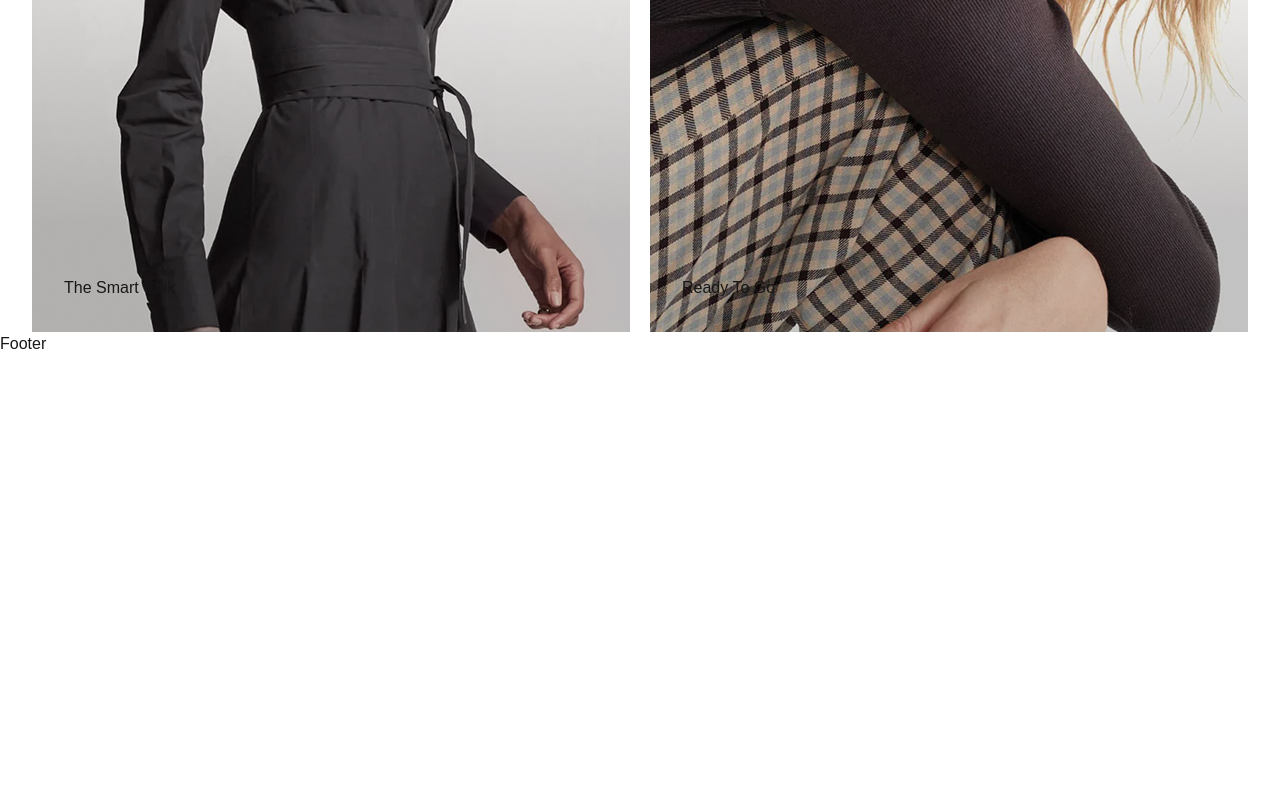
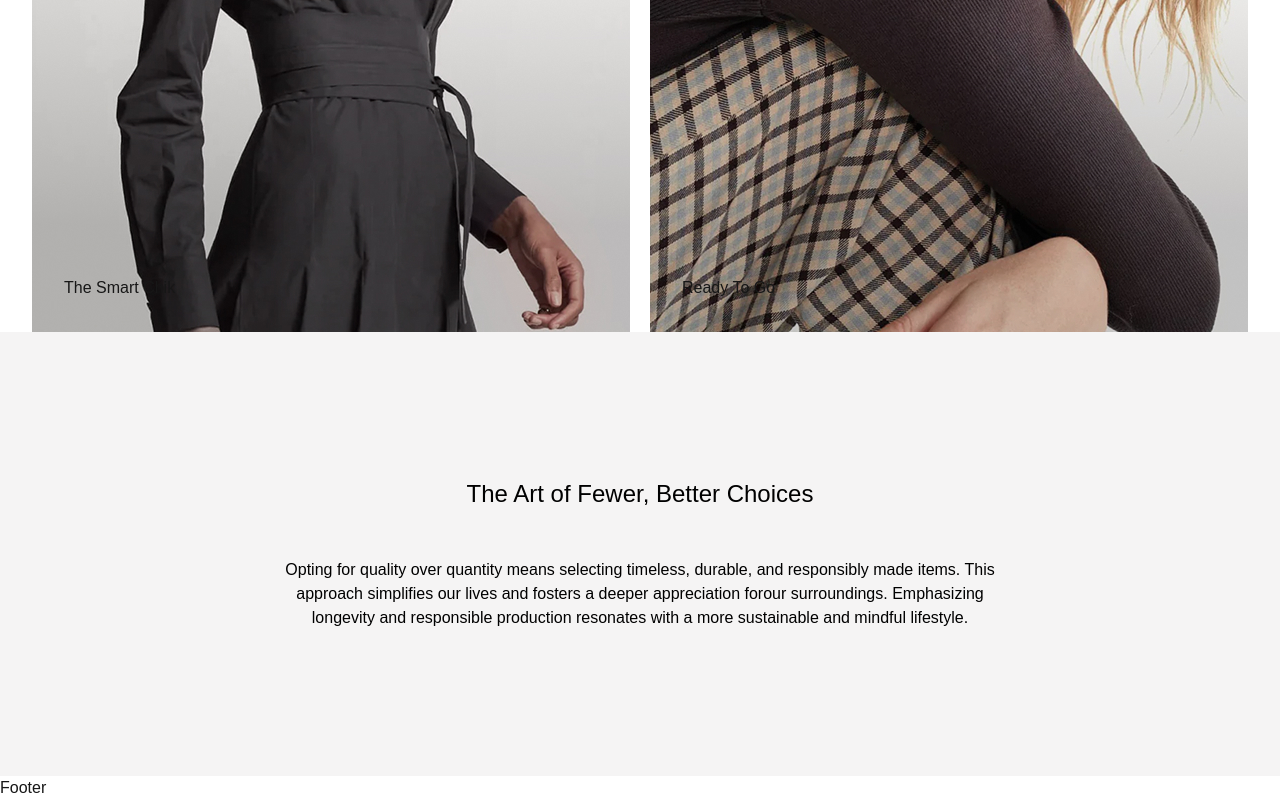
Before and after one commit to LutfullaSamigullayev/fashion, a Next.js app: page / in a window 1280 px wide. Shown: the part 2263-3063 px from the top of the page. Before the commit the page ends 2619 px from the top, so only its background shows below. Built offline with nearby package versions, Linux system fonts and the light colour scheme.

Commit message:
about added and complate

```diff
--- a/src/app/page.tsx
+++ b/src/app/page.tsx
@@ -1,4 +1,4 @@
-import { Banner, CollectionBottom, CollectionTop, NowWear } from "@/components";
+import { About, Banner, CollectionBottom, CollectionTop, NowWear } from "@/components";
 
 export default function Home() {
   return (
@@ -7,6 +7,7 @@
       <CollectionTop />
       <NowWear />
       <CollectionBottom />
+      <About />
     </div>
   );
 }
--- /dev/null
+++ b/src/components/about/index.tsx
@@ -0,0 +1,16 @@
+export const About = () => {
+  return (
+    <div className="h-[444px] flex items-center justify-center bg-[#F5F4F4] text-black">
+      <div className="w-[720px] flex flex-col items-center gap-y-12">
+        <h3 className="text-2xl">The Art of Fewer, Better Choices</h3>
+        <p className="text-center">
+          Opting for quality over quantity means selecting timeless, durable,
+          and responsibly made items. This approach simplifies our lives and
+          fosters a deeper appreciation forour surroundings. Emphasizing
+          longevity and responsible production resonates with a more sustainable
+          and mindful lifestyle.
+        </p>
+      </div>
+    </div>
+  );
+};
--- a/src/components/index.ts
+++ b/src/components/index.ts
@@ -2,6 +2,6 @@
 export { Banner } from "./banner"
 export { CollectionTop, CollectionBottom } from "./collection"
 export { NowWear } from "./nowWear"
-
+export { About } from "./about"
 
 export { Footer } from "./footer"
```
